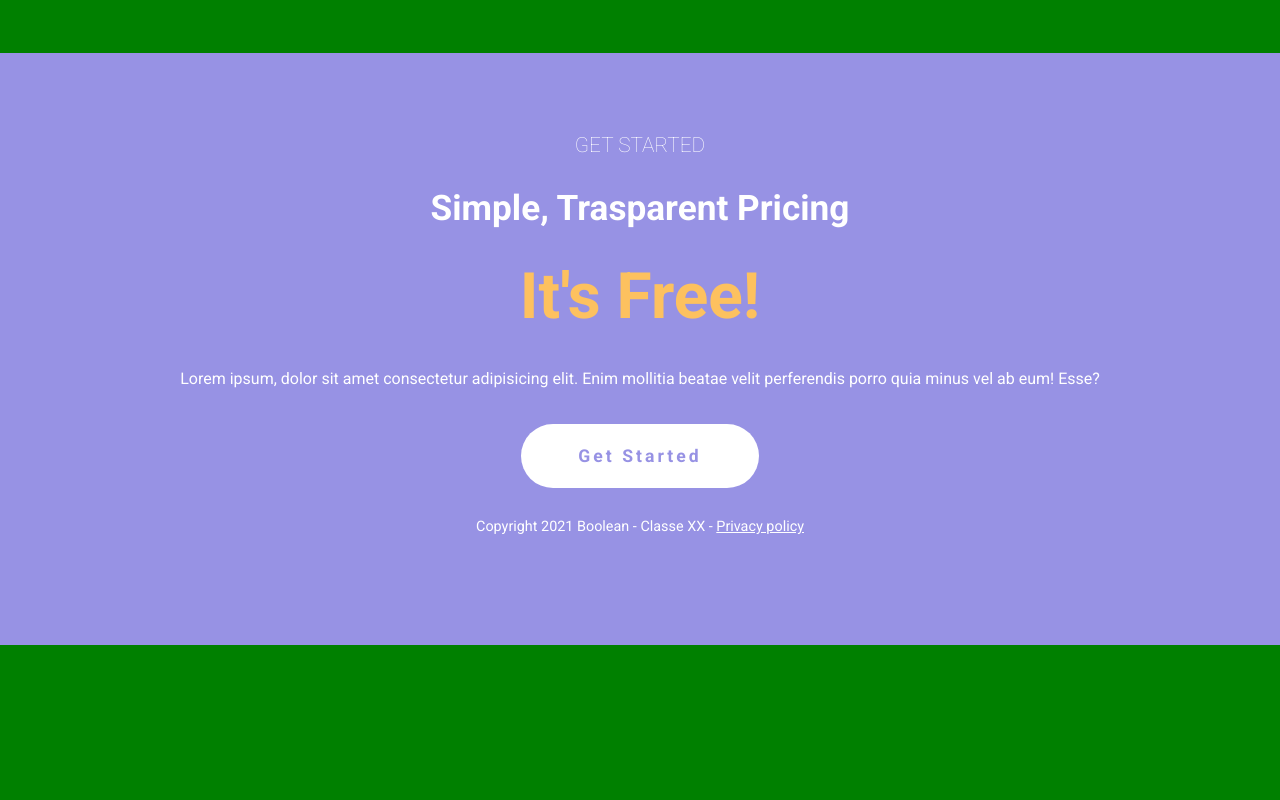
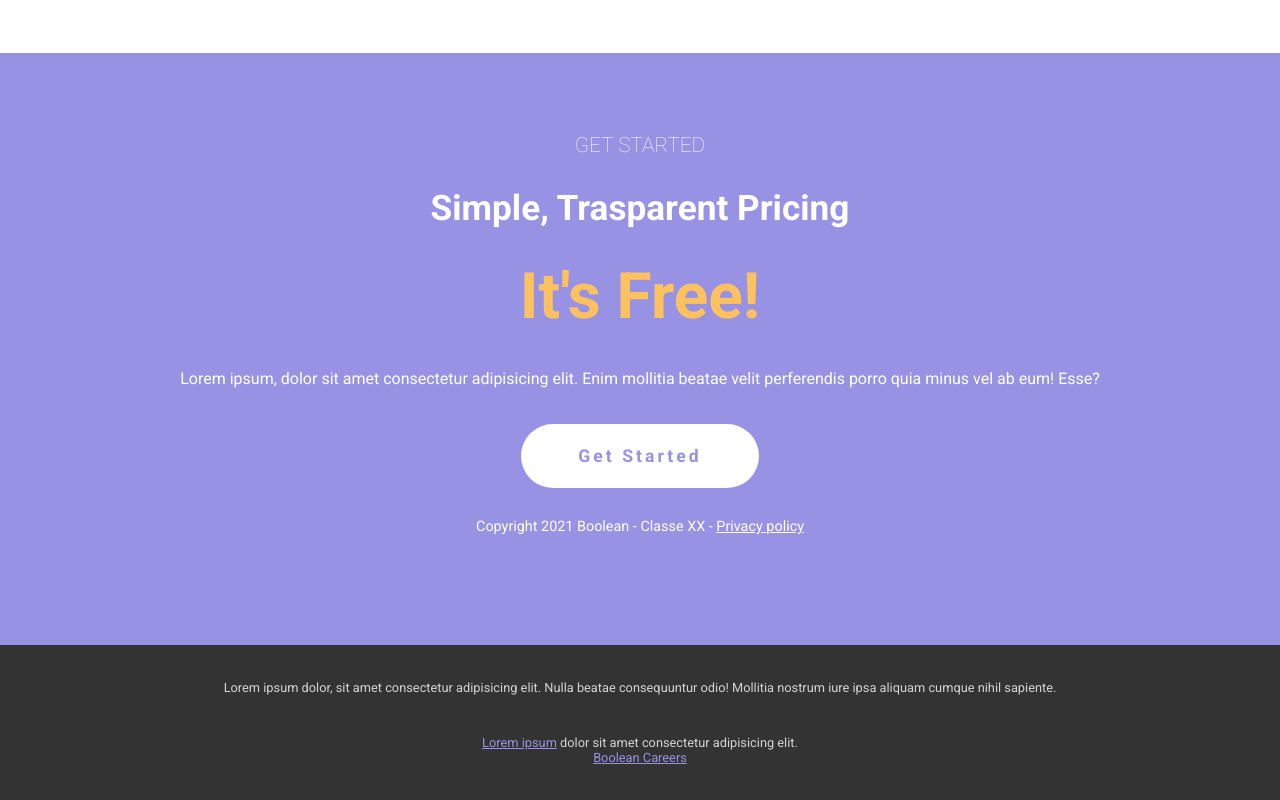
Before and after one commit to MatteoLucerni/htmlcss-responsive-layout, a plain HTML site: page index.html in a window 1280 px wide. Shown: the part 5521-6321 px from the top of the page. Before the commit the page ends 6166 px from the top, so only its background shows below. Drawn offline with Linux system fonts and the light colour scheme.

Commit message:
added footer

```diff
--- a/css/media-query.css
+++ b/css/media-query.css
@@ -1,9 +1,6 @@
 /* default mobile-first: mobile M , 425px */
 
 @media screen and (min-width: 426px){
-    body{
-        background-color: red;
-    }
 
     .container{
         max-width: 700px;
@@ -67,9 +64,6 @@
 }
 
 @media screen and (min-width: 769px){
-    body{
-        background-color: green;
-    }
 
     .container{
         max-width: 1100px;
--- a/css/style.css
+++ b/css/style.css
@@ -321,6 +321,28 @@ p{
     color: white;
 }
 
+/* footer */
+
+footer{
+    padding: 35px 0;
+    background-color: var(--darkgray);
+    color: lightgrey;
+}
+
+footer .container > *{
+    text-align: center;
+    line-height: normal;
+    font-size: 0.8rem;
+}
+
+footer p{
+    margin-bottom: 40px;
+}
+
+.extras a{
+    color: var(--purple);
+}
+
 /* utils */
 
 .container{
--- a/index.html
+++ b/index.html
@@ -304,7 +304,15 @@
         </section>
     </main>
     <footer>
-
+        <div class="container">
+            <p>
+                Lorem ipsum dolor, sit amet consectetur adipisicing elit. Nulla beatae consequuntur odio! Mollitia nostrum iure ipsa aliquam cumque nihil sapiente.
+            </p>
+            <div class="extras">
+                <a href="#">Lorem ipsum</a> dolor sit amet consectetur adipisicing elit. <br>
+                <a href="#">Boolean Careers</a>
+            </div>
+        </div>
     </footer>
 </body>
 </html>
```
